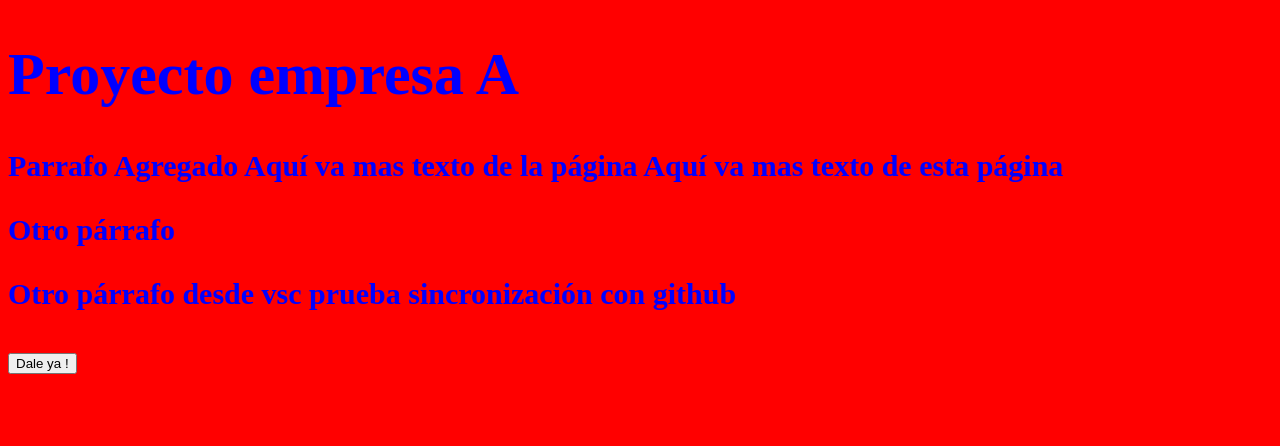
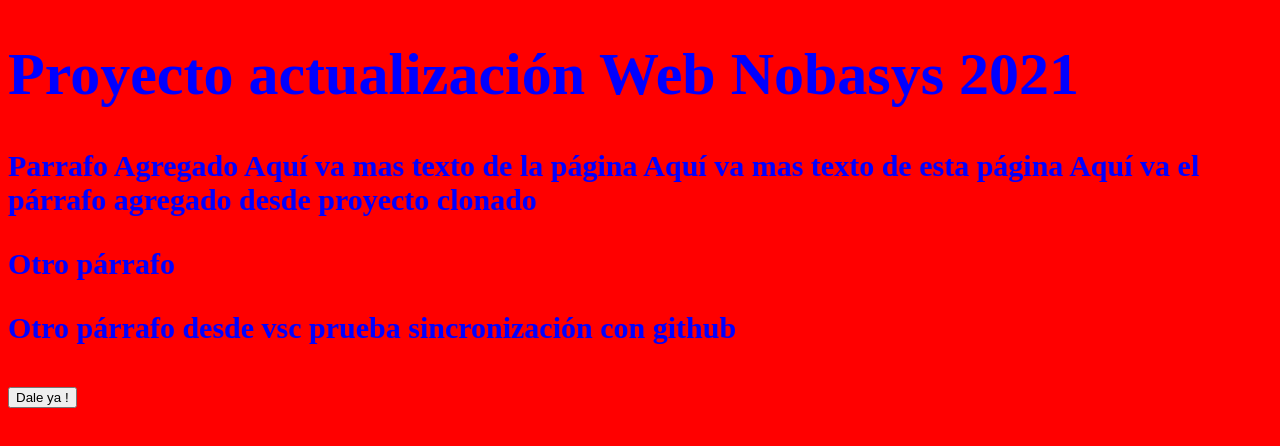
Before and after one commit to Rodri205/CursoGit, a plain HTML site: page index.html in a window 1280 px wide. Drawn offline with Linux system fonts and the light colour scheme.

Commit message:
Commit desde proyecto clonado de Fabian205

```diff
--- a/index.html
+++ b/index.html
@@ -9,14 +9,14 @@
 </head>
 
 <body>
-	<h1>Proyecto empresa A</h1>
+	<h1>Proyecto actualización Web Nobasys 2021</h1>
 	<p1>Parrafo Agregado</p1>
 	<p2>Aquí va mas texto de la página</p2>
 
 	<p3>Aquí va mas texto de esta página</p3>
 
 
-
+	<p4>Aquí va el párrafo agregado desde proyecto clonado</p4>
 
 
 
```
